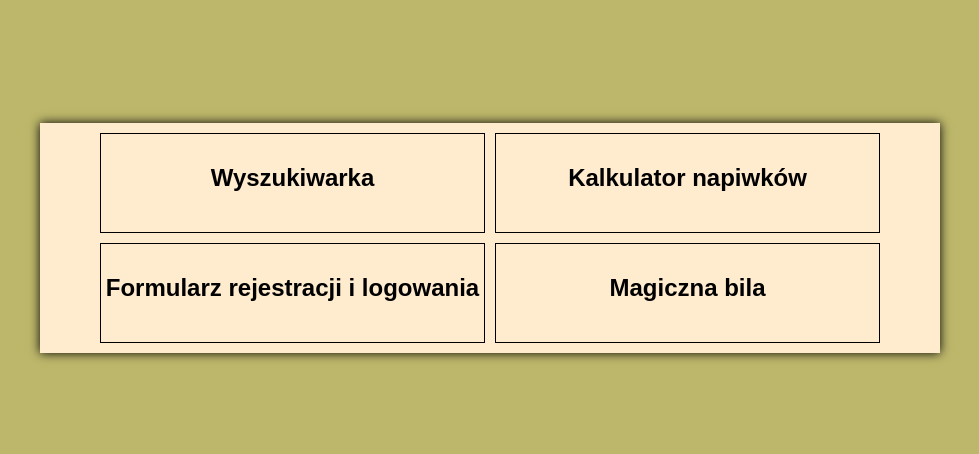
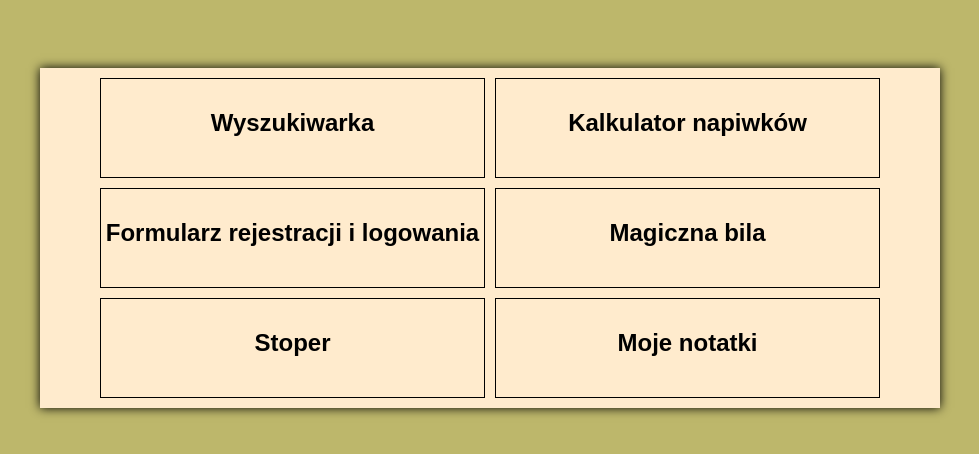
Before and after one commit to Anetad93/MiniProjects, a plain HTML site: page index.html in a window 1280 px wide. Shown: the part 162-616 px from the top of the page, without its empty margins (150-1129 px from the left). Drawn offline with Linux system fonts and the light colour scheme.

Commit message:
add stoper + add My notes with styles

```diff
--- a/index.html
+++ b/index.html
@@ -38,6 +38,20 @@
                     </div>
                 </a>
             </div>
+            <div class="miniBox">
+                <a href="stoper.html">
+                    <div class="">
+                        <h2>Stoper</h2>
+                    </div>
+                </a>
+            </div>
+            <div class="miniBox">
+                <a href="myNote.html">
+                    <div class="">
+                        <h2>Moje notatki</h2>
+                    </div>
+                </a>
+            </div>
         </div>
     </div>
 
```
